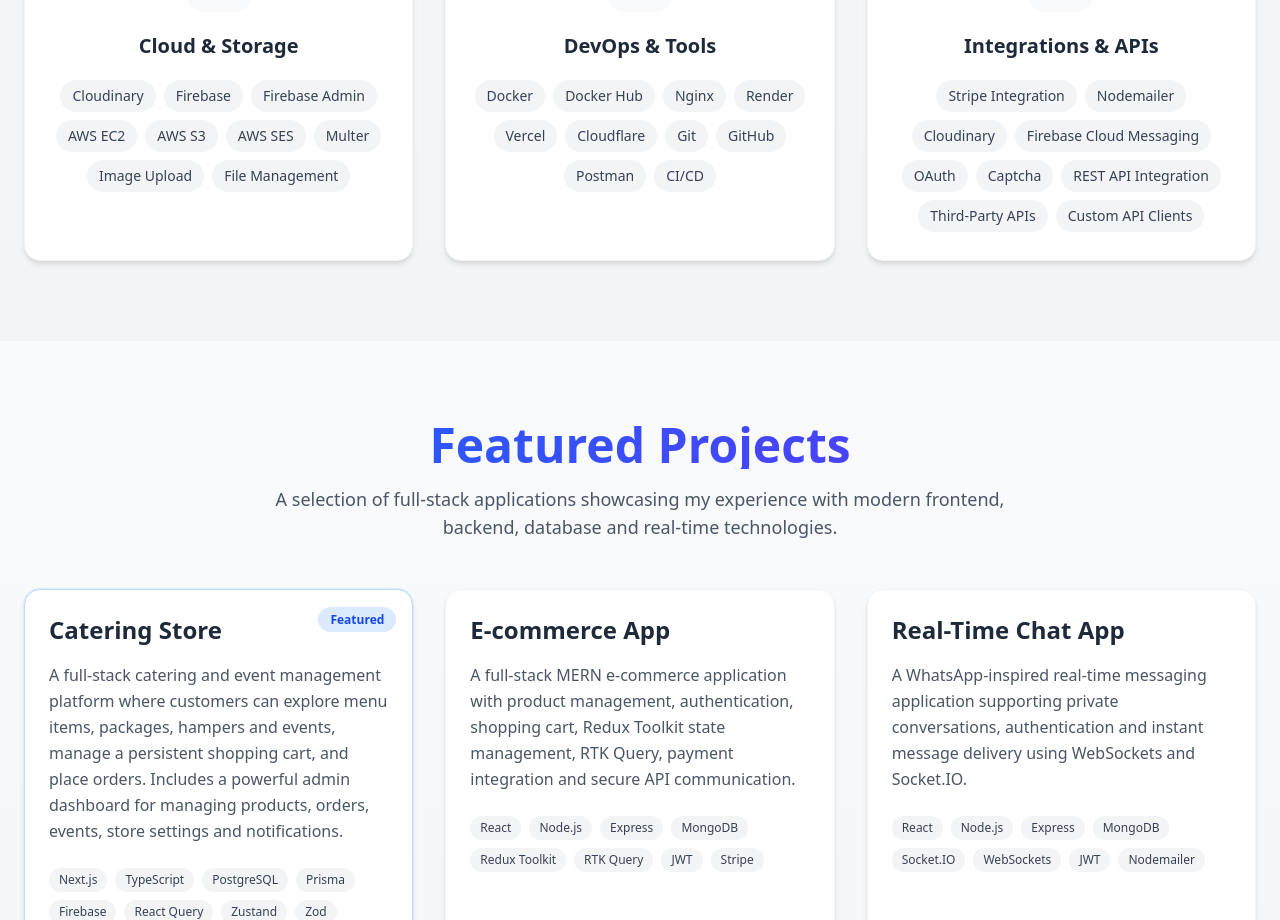
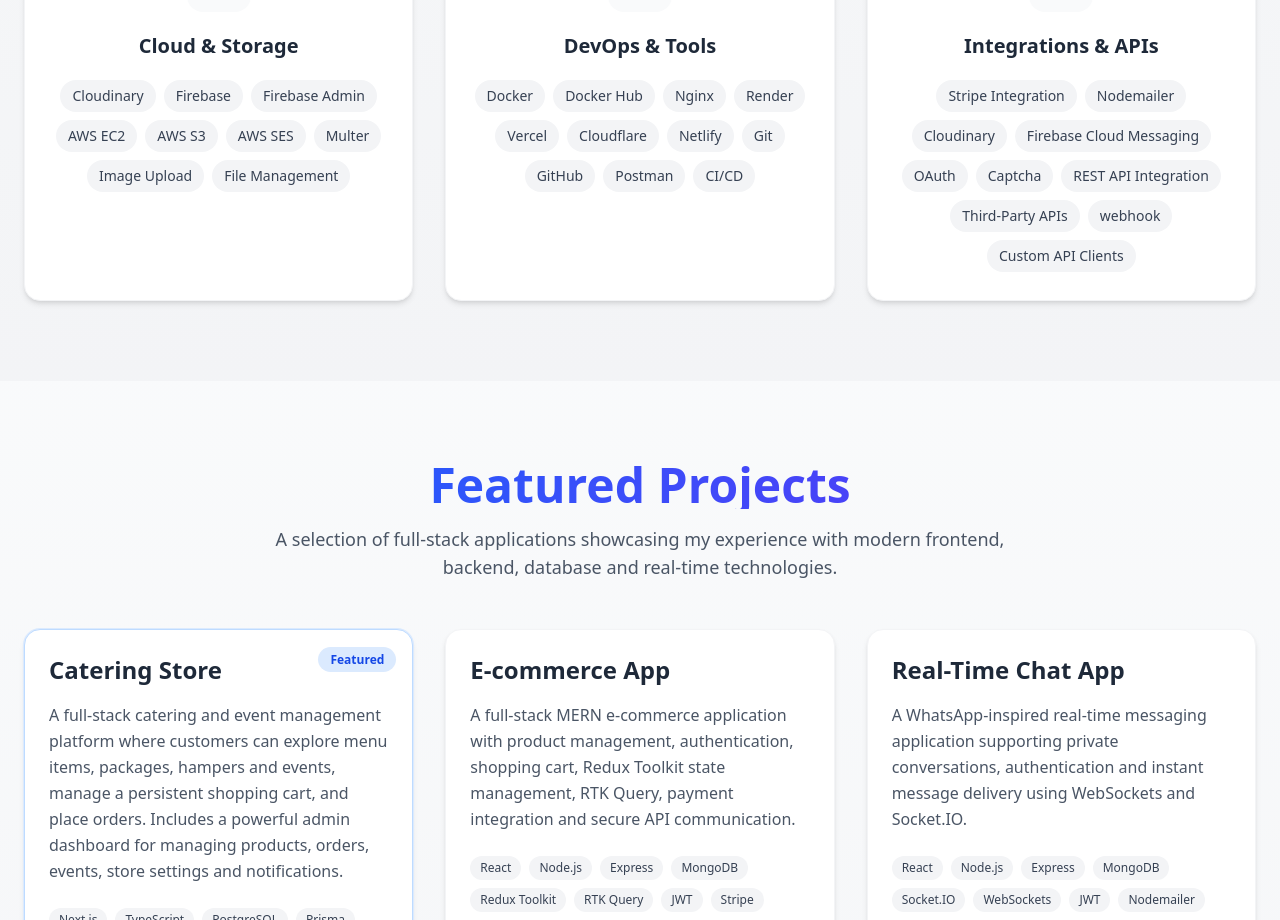
Before and after one commit to BilalAhmed786/portfolio, a React (Vite) app in the folder frontend/: page / in a window 1280 px wide. Shown: the part 2681-3601 px from the top of the page. Built offline with nearby package versions, Linux system fonts and the light colour scheme.

Commit message:
update again

```diff
--- a/frontend/src/components/Skills.tsx
+++ b/frontend/src/components/Skills.tsx
@@ -134,6 +134,7 @@
       "Render",
       "Vercel",
       "Cloudflare",
+      "Netlify",
       "Git",
       "GitHub",
       "Postman",
@@ -153,6 +154,7 @@
       "Captcha",
       "REST API Integration",
       "Third-Party APIs",
+      "webhook",
       "Custom API Clients",
     ],
   },
```
